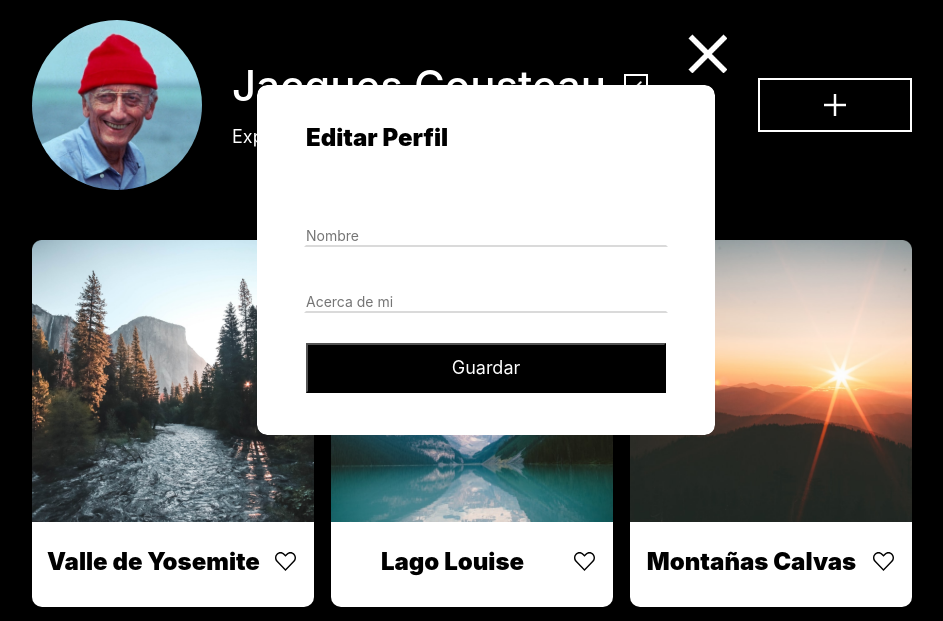
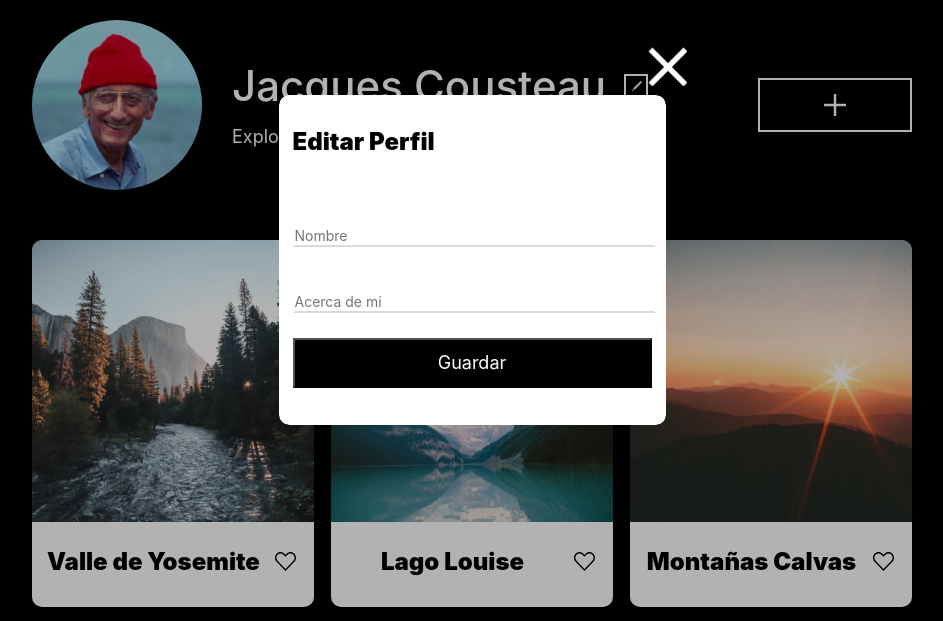
Before and after one commit to WD-Zander/web_project_around, a plain HTML site: page index.html in a window 1280 px wide. Shown: the part 140-761 px from the top of the page, without its empty margins (168-1111 px from the left). Drawn offline with Linux system fonts and the light colour scheme.

Commit message:
Background

```diff
--- a/blocks/styles.css
+++ b/blocks/styles.css
@@ -174,7 +174,17 @@
 
   position: absolute;
   top: -15%;
-  left: 100%;
+  right: 0;
+}
+.form::after {
+  content: '';
+  position: fixed;
+  top: 0;
+  left: 0;
+  width: 100%;
+  height: 100%;
+  background-color: rgba(0, 0, 0, 0.3);
+  z-index: 1;
 }
 .form {
   position: fixed;
@@ -186,16 +196,19 @@
  align-items: center;
  justify-content: center;
 
+
 }
 .form__fild{
   position: relative;
   max-width: 430px;
   width: 100%;
-margin: auto;
+   margin: auto;
+   z-index: 2;
+
 }
 .form__fieldset {
 
- width: 100%;
+ width: 90%;
   height: 330px;
   margin: auto;
   display: flex;
@@ -203,6 +216,8 @@ margin: auto;
   background-color: #ffffff;
   border-radius: 10px 10px 10px 10px;
   border-color: transparent;
+  box-sizing: border-box;
+
 }
 
 .form__title {
```
